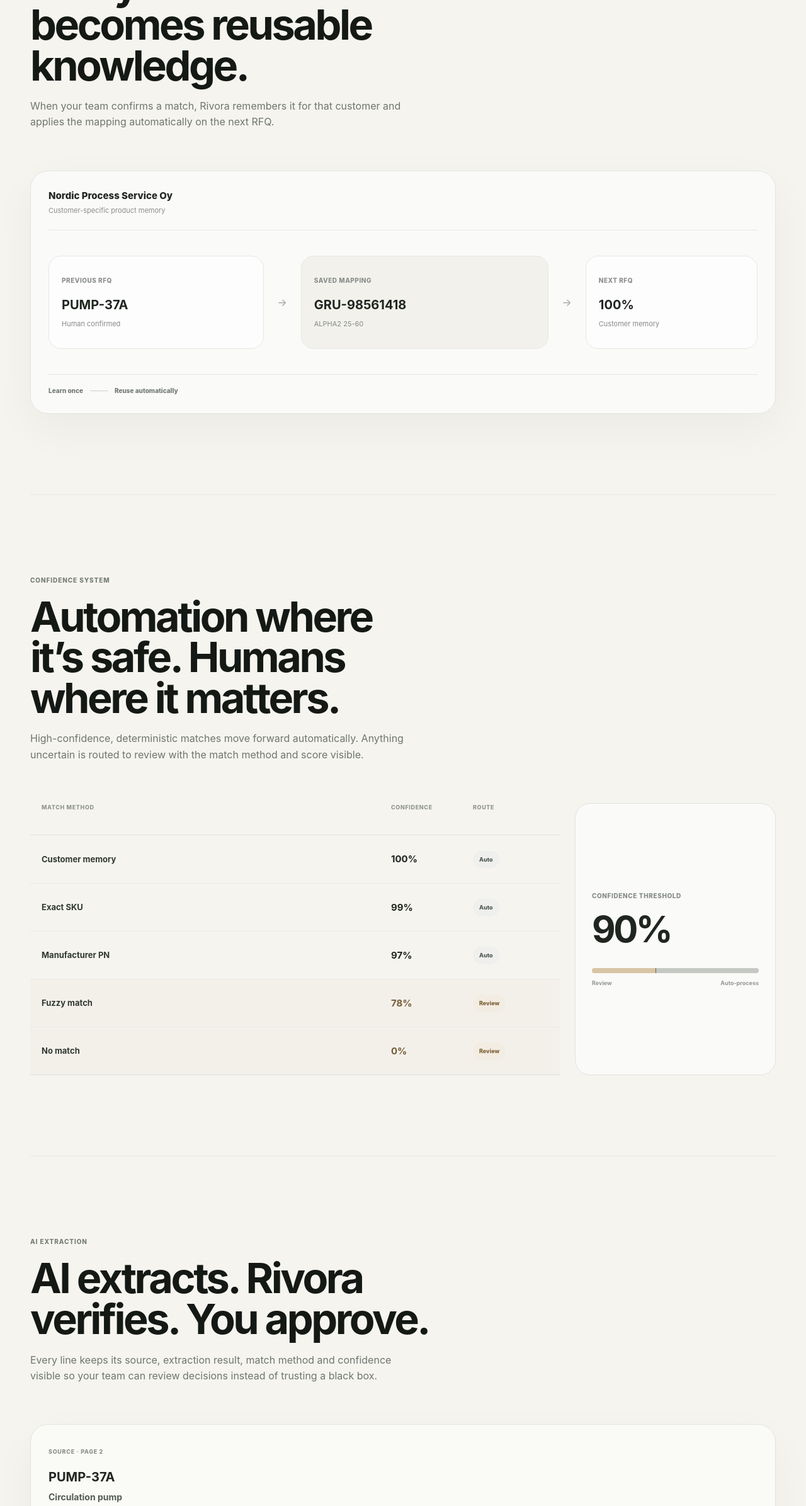
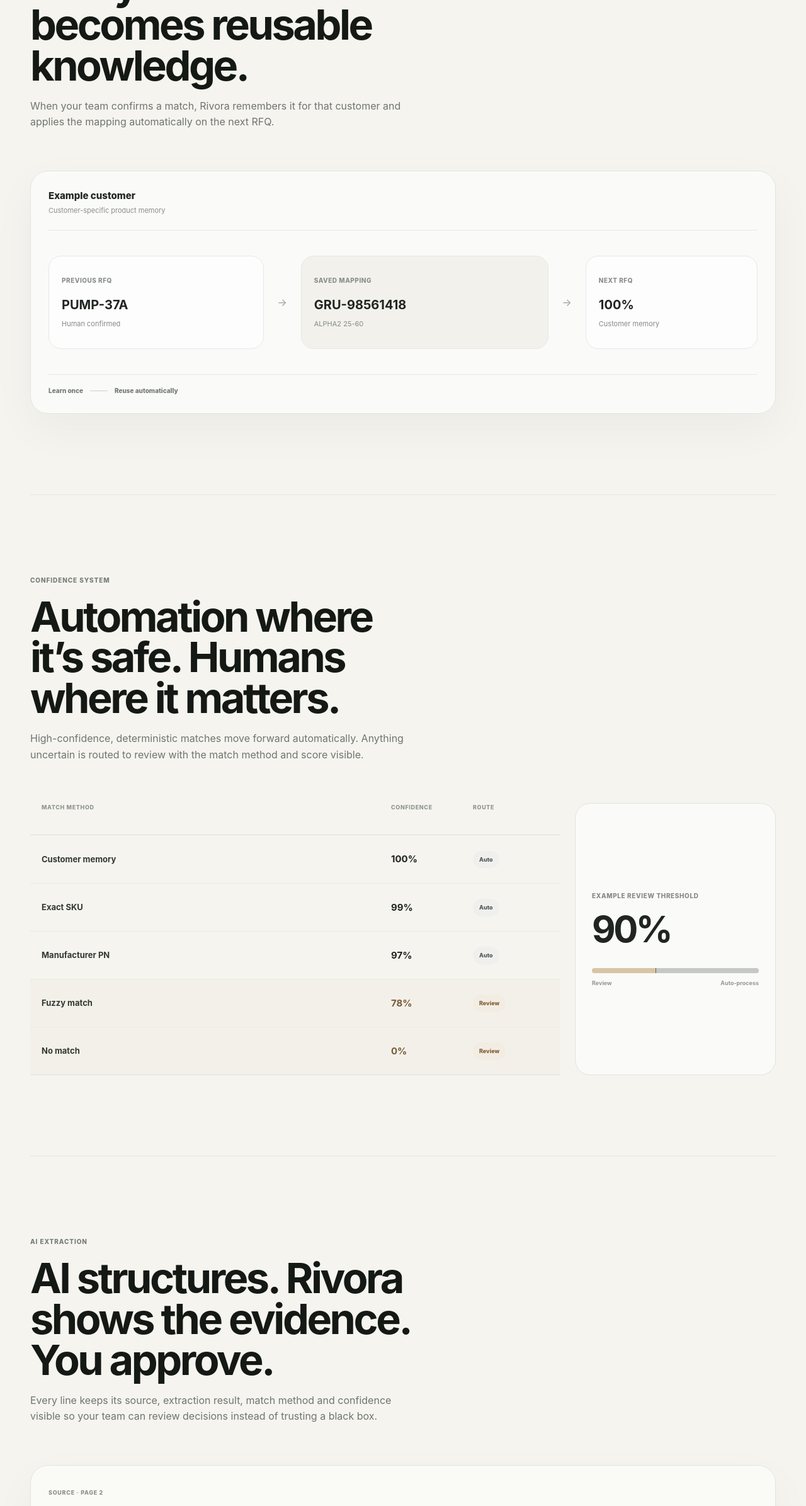
Before and after one commit to miromnb-coder/Rivora, a Next.js app: page / in a window 1280 px wide. Shown: the part 2819-5210 px from the top of the page at 63% size. Built offline with nearby package versions, Linux system fonts and the light colour scheme.

Commit message:
Add homepage proof strip and trust copy

```diff
--- a/components/marketing/HomepageV2Sections.tsx
+++ b/components/marketing/HomepageV2Sections.tsx
@@ -2,6 +2,26 @@
 
 function SectionLabel({ children }: { children: React.ReactNode }) {
   return <div className="v2-section-label">{children}</div>;
+}
+
+export function ProofStripV2() {
+  const items = [
+    ["Input", "PDF / XLSX / CSV"],
+    ["Resolution", "Customer-specific product memory"],
+    ["Control", "Source + confidence visible"],
+    ["Approval", "Human review before quote"],
+  ];
+
+  return (
+    <section className="marketing-shell proof-strip-v2" aria-label="Rivora workflow proof points">
+      {items.map(([label, value]) => (
+        <div key={label} className="proof-strip-v2-item">
+          <span>{label}</span>
+          <b>{value}</b>
+        </div>
+      ))}
+    </section>
+  );
 }
 
 export function ProductResolutionV2() {
@@ -67,7 +87,7 @@
 
       <div className="memory-v2-proof">
         <div className="memory-v2-customer">
-          <span>Nordic Process Service Oy</span>
+          <span>Example customer</span>
           <small>Customer-specific product memory</small>
         </div>
 
@@ -195,7 +215,7 @@
         </div>
 
         <div className="confidence-v2-threshold">
-          <span>Confidence threshold</span>
+          <span>Example review threshold</span>
           <b>90%</b>
           <div className="confidence-v2-scale" aria-hidden="true">
             <i />
@@ -216,7 +236,7 @@
     <section className="marketing-shell v2-section ai-v2" id="ai-extraction">
       <div className="v2-section-copy">
         <SectionLabel>AI extraction</SectionLabel>
-        <h2>AI extracts. Rivora verifies. You approve.</h2>
+        <h2>AI structures. Rivora shows the evidence. You approve.</h2>
         <p>
           Every line keeps its source, extraction result, match method and confidence
           visible so your team can review decisions instead of trusting a black box.
```
